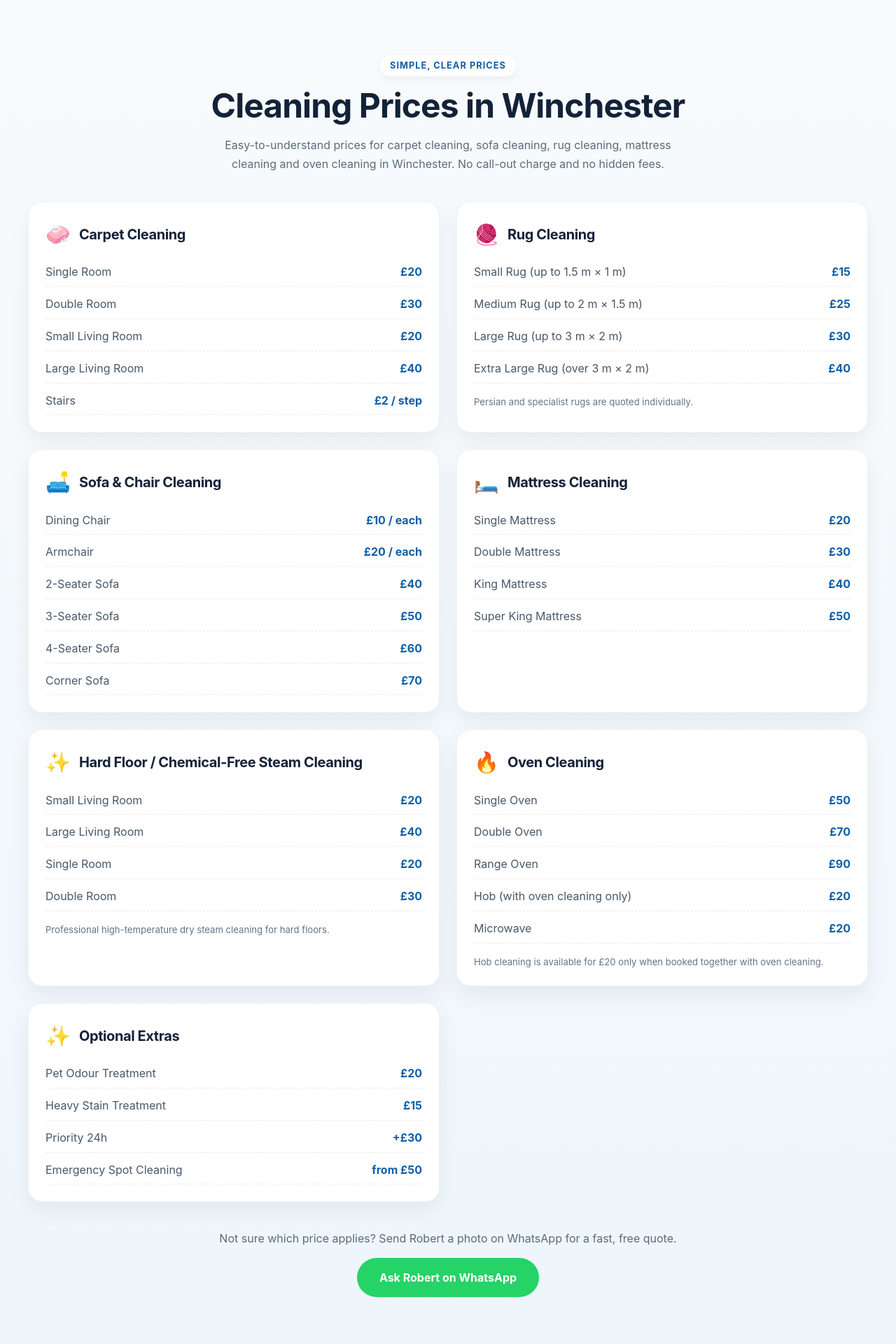
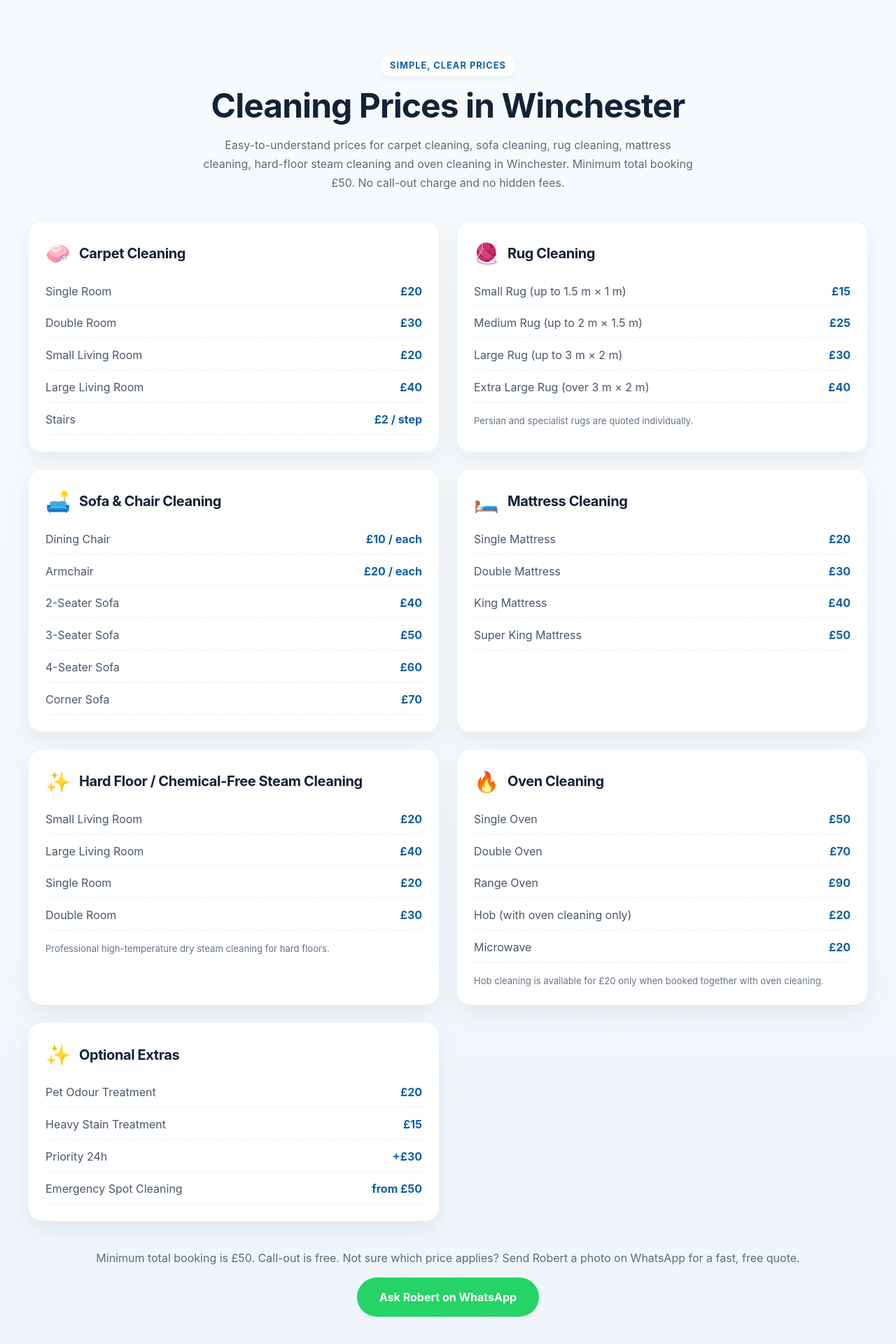
Before and after one commit to Robigo1977/ROBIGO-V5, a React (Vite) app: page /#/more-about-robigo in a window 1280 px wide. Shown: the part 5610-7530 px from the top of the page at 70% size. Built offline with nearby package versions, Linux system fonts and the light colour scheme; no server answers; the database is empty.

Commit message:
Show universal £50 minimum charge and free call-out

```diff
--- a/src/components/sections/Pricing/Pricing.tsx
+++ b/src/components/sections/Pricing/Pricing.tsx
@@ -16,8 +16,9 @@ export default function Pricing() {
           <h2 id="pricing-heading">Cleaning Prices in Winchester</h2>
           <p>
             Easy-to-understand prices for carpet cleaning, sofa cleaning, rug
-            cleaning, mattress cleaning and oven cleaning in Winchester. No
-            call-out charge and no hidden fees.
+            cleaning, mattress cleaning, hard-floor steam cleaning and oven
+            cleaning in Winchester. Minimum total booking £50. No call-out
+            charge and no hidden fees.
           </p>
         </div>
 
@@ -50,8 +51,9 @@ export default function Pricing() {
 
         <div className={styles.cta}>
           <p>
-            Not sure which price applies? Send Robert a photo on WhatsApp for a
-            fast, free quote.
+            Minimum total booking is £50. Call-out is free. Not sure which
+            price applies? Send Robert a photo on WhatsApp for a fast, free
+            quote.
           </p>
 
           <a
```
